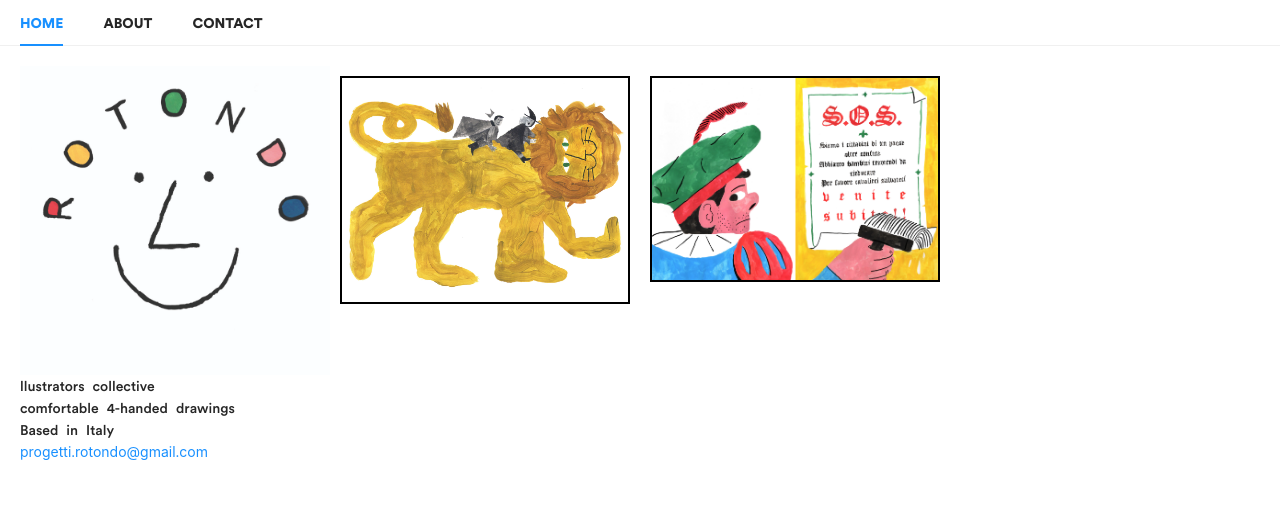
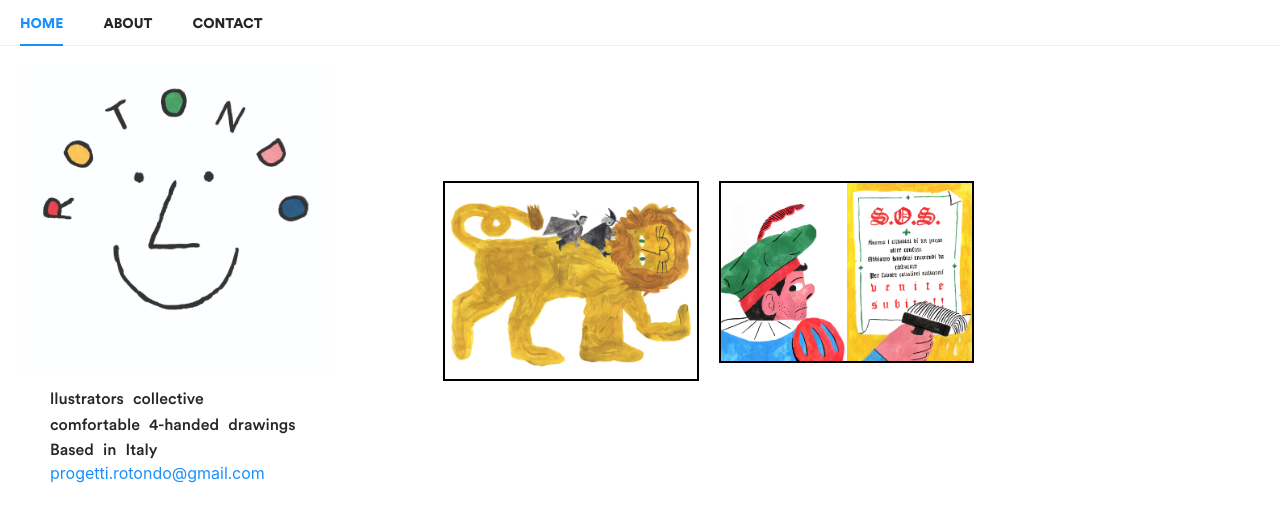
Before and after one commit to rotondoillustrazioni/rotondoillustrazioni.github.io, a React (Create React App) app: page / in a window 1280 px wide. Shown: the top 522 px of the page. Built offline with nearby package versions, Linux system fonts and the light colour scheme.

Commit message:
rows and cols fixed

```diff
--- a/src/components/projects/index.js
+++ b/src/components/projects/index.js
@@ -12,28 +12,34 @@ function Projects() {
 
   return (
     <div style={{ padding: "20px" }}>
-      <Row>
+      <Row justify="space-between" align="middle">
         <Col md={6} sm={24}>
-          <Image src={logo} alt="logo" />
+          <Image src={logo} preview={false} alt="logo" />
           <div className={style.miniBioContainer}>
+            <div>
               <div className={style.miniBio}>{t("miniBio")}</div>
               <a href="mailto:progetti.rotondo@gmail.com">
                 progetti.rotondo@gmail.com
               </a>
             </div>
+          </div>
         </Col>
-        <Col md={6} sm={24}>
+        <Col md={16} sm={24}>
+          <Row>
+            <Col md={8} sm={24}>
               <div className={style.image}>
                 <Image
+                  preview={false}
                   style={{ border: "2px solid black" }}
                   alt={"Occhio, ranocchio, scarabocchio! (Eye, frog, doodle!)"}
                   src={project1_cover}
                 />
               </div>
             </Col>
-        <Col md={6} sm={24}>
+            <Col md={8} sm={24}>
               <div className={style.image}>
                 <Image
+                  preview={false}
                   style={{ border: "2px solid black" }}
                   alt={'Lucca Junior 2020 "Livio Sossi"'}
                   src={project2_cover}
@@ -41,6 +47,8 @@ function Projects() {
               </div>
             </Col>
           </Row>
+        </Col>
+      </Row>
     </div>
   );
 }
--- a/src/components/projects/style.module.scss
+++ b/src/components/projects/style.module.scss
@@ -5,10 +5,14 @@
 
 .miniBio {
   font-family: Circular-Medium;
-  width: 220px;
+  width: 250px;
 }
 .miniBioContainer {
-  width: 60%;
+  display: flex;
+  justify-content: center;
+  width: 100%;
+  padding: 10px;
+  font-size: 16px;
 }
 
 .image {
```
Lines whose indentation alone changed are shown as unchanged.
